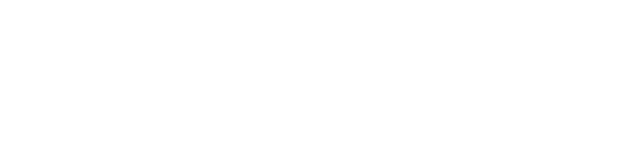
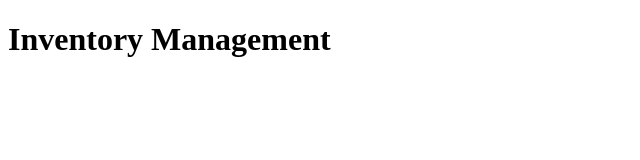
Before and after one commit to Vaishnavikm/WSD-CAT-02, a plain HTML site: page index.html in a window 1280 px wide. Shown: the whole page, without its empty margins (0-640 px from the left). Drawn offline with Linux system fonts and the light colour scheme.

Commit message:
commit changes

```diff
--- a/index.html
+++ b/index.html
@@ -4,9 +4,9 @@
     <meta charset="UTF-8">
     <meta http-equiv="X-UA-Compatible" content="IE=edge">
     <meta name="viewport" content="width=device-width, initial-scale=1.0">
-    <title>WSD CAT-2 </title>
+    <title>WSD CAT-2</title>
 </head>
 <body>
-
+    <h1>Inventory Management</h1>
 </body>
 </html>
```
